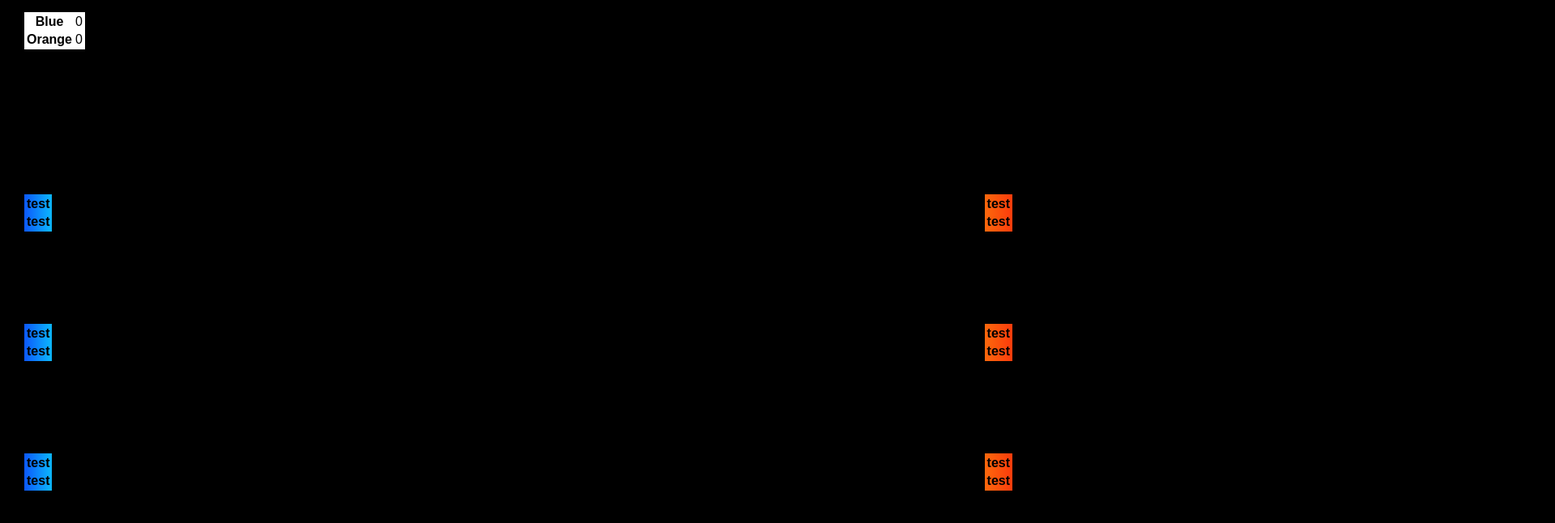
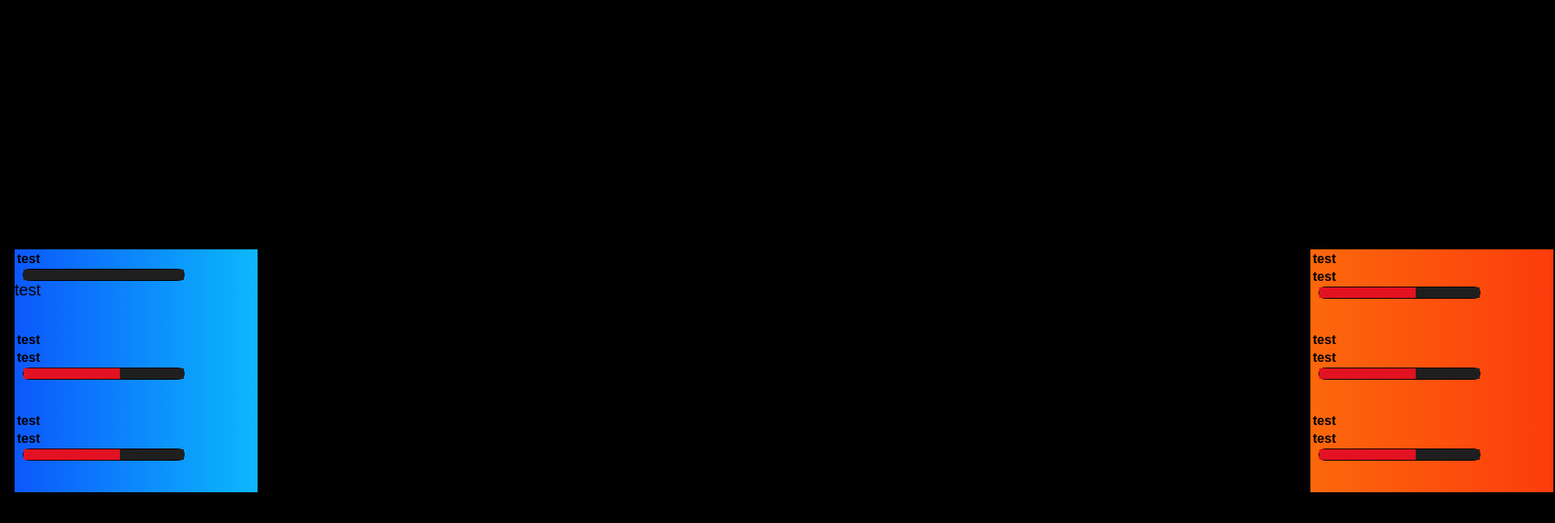
Before and after one commit to JasonGartner/SOSplugin, a plain HTML site: page Overlay.html in a window 1280 px wide. Shown: the whole page at 81% size, 1920 px wide, since content can reach past the window. Drawn offline with nearby package versions, Linux system fonts and the light colour scheme.

Commit message:
added boost bars

```diff
--- a/Overlay.html
+++ b/Overlay.html
@@ -8,12 +8,12 @@
         <style>
             body {
                 background-color: black;
+                width: 1920px;
+                height: 1080px;
             }
 
             .scorebug {
-                position: absolute;
-                top: 15px;
-                left: 30px;
+                position: relative;
                 color: black;
                 font-size: 20px;
                 font-family: Arial, Helvetica, sans-serif;
@@ -21,9 +21,11 @@
             }
 
             .leftP1 {
-                position: absolute;
-                top: 30%;
-                left: 30px;
+                position: relative;
+                top: 300px;
+                left: 10px;
+                width: 300px;
+                height: 100px;
                 color: black;
                 font-size: 20px;
                 font-family: Arial, Helvetica, sans-serif;
@@ -32,9 +34,11 @@
             }
 
             .leftP2 {
-                position: absolute;
-                top: 50%;
-                left: 30px;
+                position: relative;
+                top: 300px;
+                left: 10px;
+                width: 300px;
+                height: 100px;
                 color: black;
                 font-size: 20px;
                 font-family: Arial, Helvetica, sans-serif;
@@ -43,9 +47,11 @@
             }
 
             .leftP3 {
-                position: absolute;
-                top: 70%;
-                left: 30px;
+                position: relative;
+                top: 300px;
+                left: 10px;
+                width: 300px;
+                height: 100px;
                 color: black;
                 font-size: 20px;
                 font-family: Arial, Helvetica, sans-serif;
@@ -54,9 +60,10 @@
             }
 
             .rightP1 {
-                position: absolute;
-                top: 30%;
-                right: 30px;
+                position: relative;
+                left: 1610px;
+                width: 300px;
+                height: 100px;
                 color: black;
                 font-size: 20px;
                 font-family: Arial, Helvetica, sans-serif;
@@ -65,9 +72,10 @@
             }
 
             .rightP2 {
-                position: absolute;
-                top: 50%;
-                right: 30px;
+                position: relative;
+                left: 1610px;
+                width: 300px;
+                height: 100px;
                 color: black;
                 font-size: 20px;
                 font-family: Arial, Helvetica, sans-serif;
@@ -76,19 +84,38 @@
             }
 
             .rightP3 {
-                position: absolute;
-                top: 70%;
-                right: 30px;
+                position: relative;
+                left: 1610px;
+                width: 300px;
+                height: 100px;
                 color: black;
                 font-size: 20px;
                 font-family: Arial, Helvetica, sans-serif;
                 background-color: white;
                 background-image: linear-gradient(to left, #fc3c0c, #fc680c);
             }
+
+            .boostBar {
+                position: relative;
+                left: 10px;
+                -webkit-appearance: none;
+                border-radius: 15px;
+                border: 1px solid black;
+                height: 15px;
+            }
+
+            ::-webkit-progress-bar {
+                background: #201f1f;
+            }
+
+            ::-webkit-progress-value {
+                background: #e31222;
+            }
         </style>
     </head>
 
 <body>
+    <!--
     <div class="scorebug">
         <table class="team-info">
             <tr class="team left">
@@ -101,6 +128,7 @@
             </tr>
         </table>
     </div>
+    -->
     <!-- Blue Team-->
     <!-- Left P1 boost-->
     <div class="leftP1">
@@ -108,11 +136,17 @@
             <tr class="player name">
                 <th class="name">test</th>
             </tr>
+        </table>
+        <progress class="boostBar" id="leftP1Boost" max="100" value=""></progress>
+        <table class="player-info"></table>
         <tr class="player boost">
             <th class="boost">test</th>
         </tr>
         </table>
     </div>
+
+
+
     <!-- Left P2 boost-->
     <div class="leftP2">
         <table class="player-info">
@@ -123,6 +157,7 @@
                 <th class="boost">test</th>
             </tr>
         </table>
+        <progress class="boostBar" id="leftP2Boost" max="100" value="60"></progress>
     </div>
     <!-- Left P3 boost-->
     <div class="leftP3">
@@ -134,6 +169,7 @@
                 <th class="boost">test</th>
             </tr>
         </table>
+        <progress class="boostBar" id="leftP3Boost" max="100" value="60"></progress>
     </div>
 
     <!-- Orange Team-->
@@ -147,6 +183,7 @@
                 <th class="boost">test</th>
             </tr>
         </table>
+        <progress class="boostBar" id="rightP1Boost" max="100" value="60"></progress>
     </div>
     <!-- Right P2 boost-->
     <div class="rightP2">
@@ -158,6 +195,7 @@
                 <th class="boost">test</th>
             </tr>
         </table>
+        <progress class="boostBar" id="rightP2Boost" max="100" value="60"></progress>
     </div>
     <!-- Right P3 boost-->
     <div class="rightP3">
@@ -169,6 +207,7 @@
                 <th class="boost">test</th>
             </tr>
         </table>
+        <progress class="boostBar" id="rightP3Boost" max="100" value="60"></progress>
     </div>
 
 
@@ -297,12 +336,11 @@
     };
 
     //code for overlay
-
     var playerList = [];
     var blue1 = "name";
 
     $(() => {
-        WsSubscribers.init(49322, true)
+        WsSubscribers.init(49122, true)
         WsSubscribers.subscribe("game", "update_state", (d) => {
             playerList = Object.entries((d['players']));
             console.log(playerList)
@@ -310,30 +348,41 @@
             for (let i = 0; i < 6; i++) {
 
                 var tmp = playerList[i][0];
+                var boost = playerList[i][1];
                 var playerNum = tmp.charAt(tmp.length - 1);
-                console.log(playerNum)
+                //console.log(playerNum)
 
                 if (playerNum == 1) {
                     $(".leftP1 .player.name .name").text(tmp.slice(0, -2));
+                    $(".leftP1 .player.boost .boost").text(boost['boost']);
+                    document.getElementById("leftP1Boost").value = boost['boost'];
                 } else if (playerNum == 2) {
                     $(".leftP2 .player.name .name").text(tmp.slice(0, -2));
+                    $(".leftP2 .player.boost .boost").text(boost['boost']);
+                    document.getElementById("leftP2Boost").value = boost['boost'];
                 } else if (playerNum == 3) {
                     $(".leftP3 .player.name .name").text(tmp.slice(0, -2));
+                    $(".leftP3 .player.boost .boost").text(boost['boost']);
+                    document.getElementById("leftP3Boost").value = boost['boost'];
                 } else if (playerNum == 5) {
                     $(".rightP1 .player.name .name").text(tmp.slice(0, -2));
+                    $(".rightP1 .player.boost .boost").text(boost['boost']);
+                    document.getElementById("rightP1Boost").value = boost['boost'];
                 } else if (playerNum == 6) {
                     $(".rightP2 .player.name .name").text(tmp.slice(0, -2));
+                    $(".rightP2 .player.boost .boost").text(boost['boost']);
+                    document.getElementById("rightP2Boost").value = boost['boost'];
                 } else if (playerNum == 7) {
                     $(".rightP3 .player.name .name").text(tmp.slice(0, -2));
+                    $(".rightP3 .player.boost .boost").text(boost['boost']);
+                    document.getElementById("rightP3Boost").value = boost['boost'];
                 } else {
 
                 }
             }
-
-
         });
     });
-
+/*
         $(() => {
             WsSubscribers.init(49322, true)
             WsSubscribers.subscribe("game", "update_state", (d) => {
@@ -341,6 +390,8 @@
                 $(".scorebug .team.right .score").text(d['game']['teams'][1]['score']);
             });
         });
+        */
+
 </script>
 </head>
 
```
Lines whose indentation alone changed are shown as unchanged.
